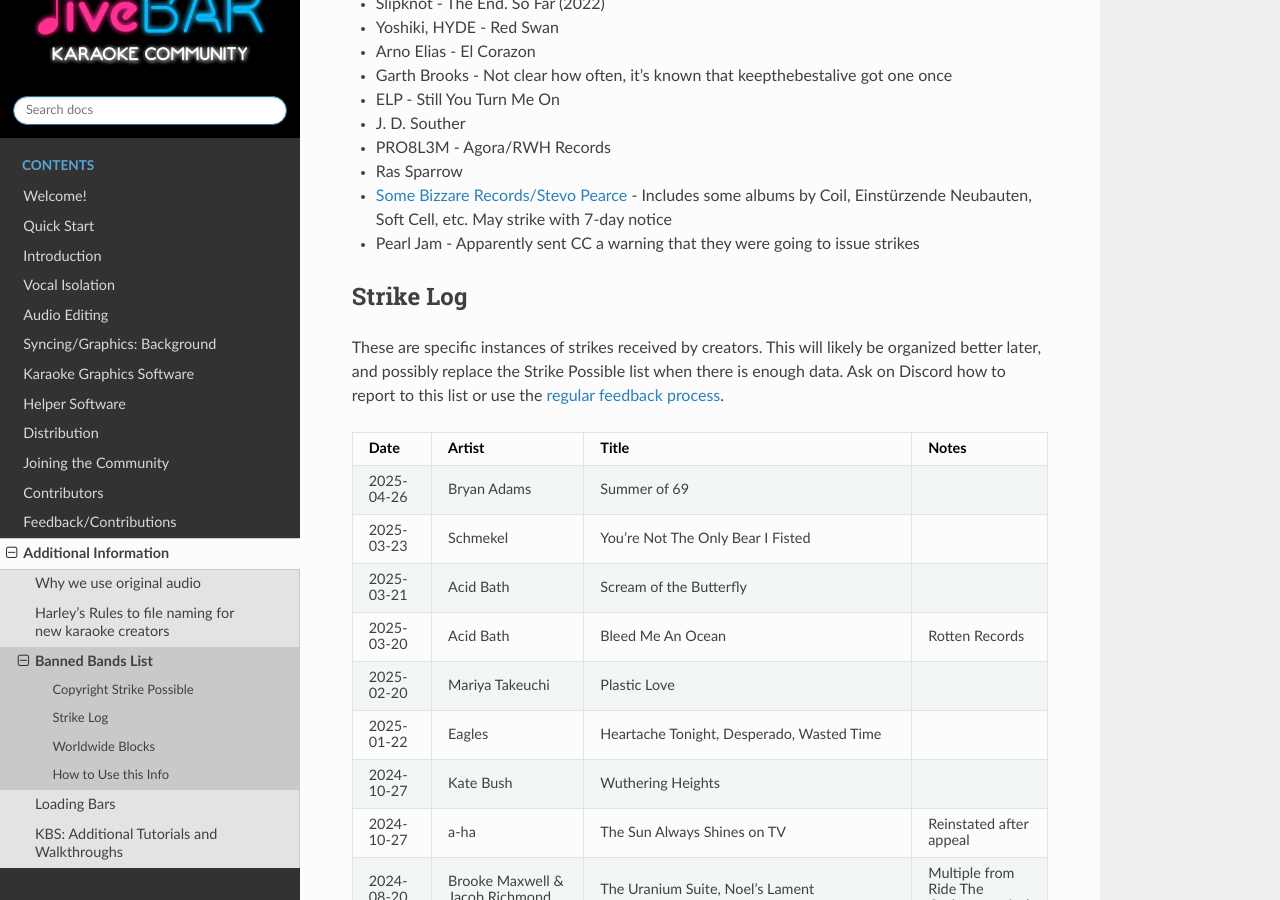
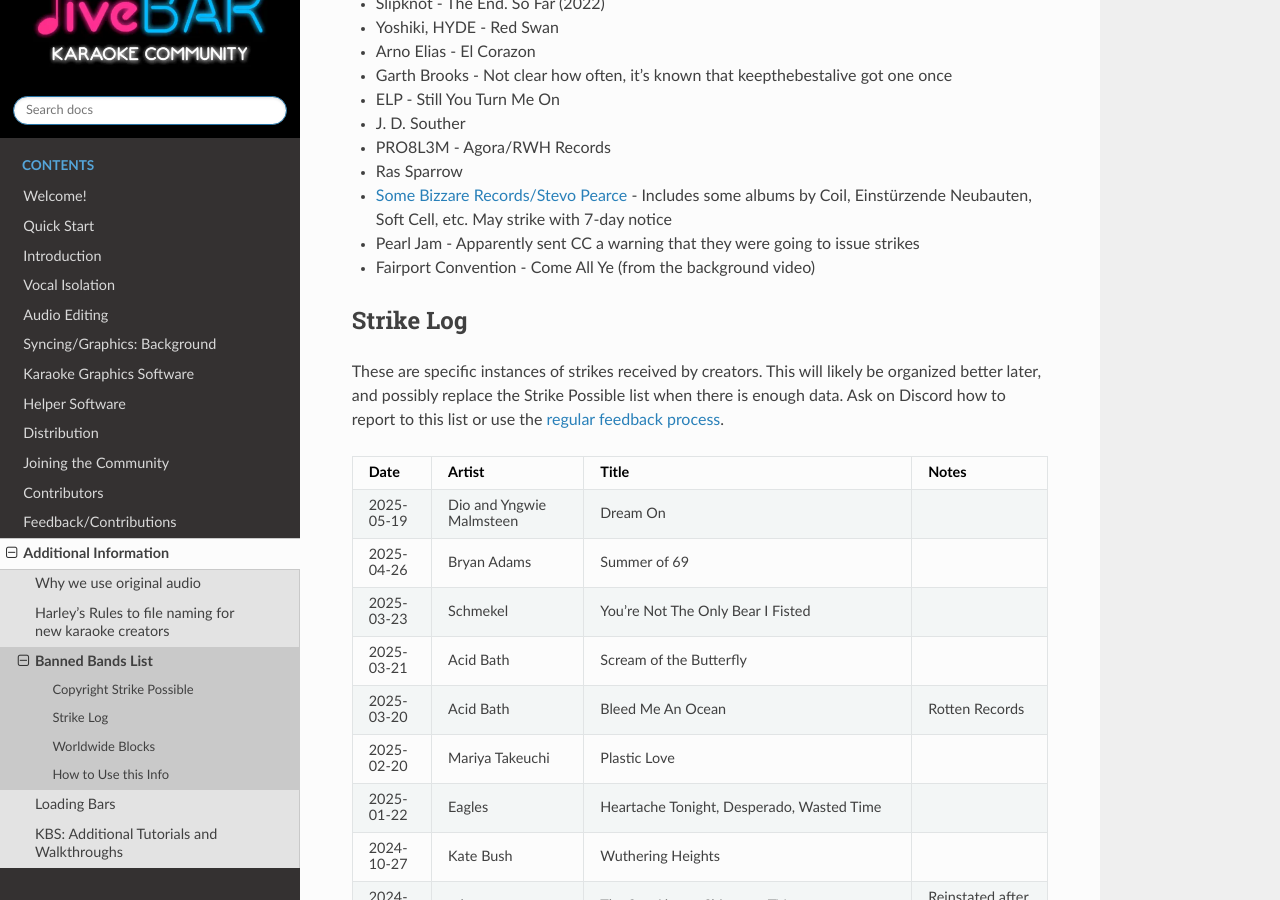
Before and after one commit to diveBarKaraoke/divebar_karaoke_creation_guide, a Sphinx documentation site: the page built from docs/banned_bands.rst, in a window 1280 px wide and 900 px high, scrolled down 1160 px. Built offline with Sphinx 7.4.7 and the Read the Docs theme 3.1.0, drawn with Linux system fonts in a browser that asks for light colours.

Commit message:
Updated banned bands

```diff
--- a/docs/banned_bands.rst
+++ b/docs/banned_bands.rst
@@ -46,6 +46,7 @@ Copyright Strike Possible
 * Ras Sparrow
 * `Some Bizzare Records/Stevo Pearce <https://en.wikipedia.org/wiki/Some_Bizzare_Records>`_ - Includes some albums by Coil, Einstürzende Neubauten, Soft Cell, etc. May strike with 7-day notice
 * Pearl Jam - Apparently sent CC a warning that they were going to issue strikes
+* Fairport Convention - Come All Ye (from the background video)
 
 Strike Log
 ----------
@@ -59,6 +60,10 @@ These are specific instances of strikes received by creators. This will likely b
      - Artist
      - Title
      - Notes
+   * - 2025-05-19
+     - Dio and Yngwie Malmsteen
+     - Dream On
+     -
    * - 2025-04-26
      - Bryan Adams
      - Summer of 69
```
